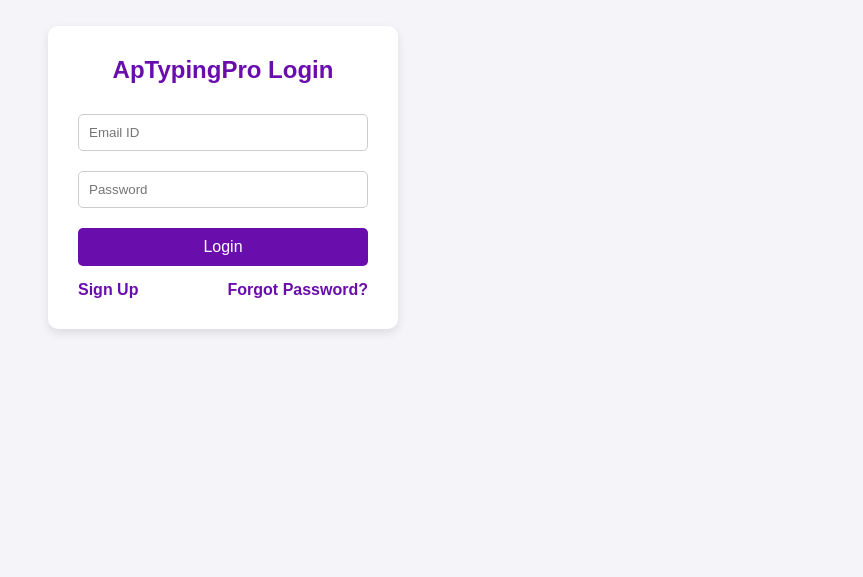
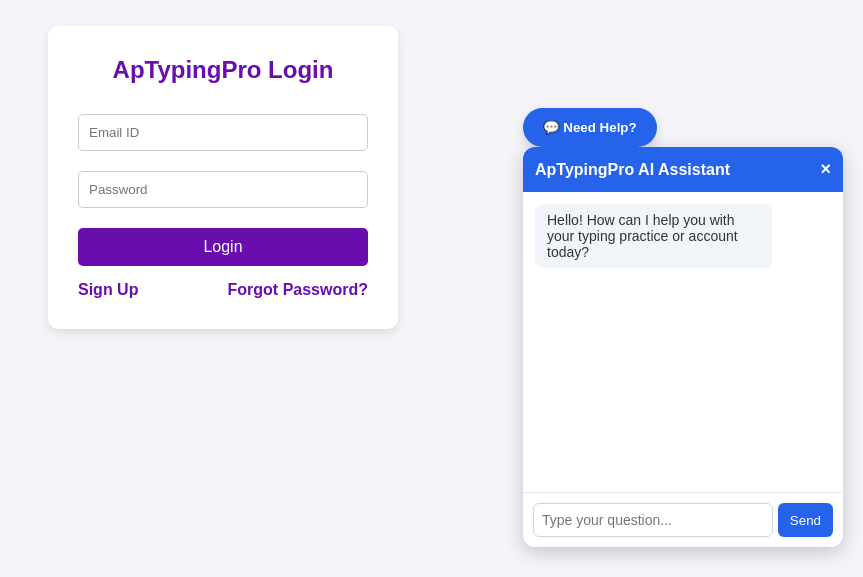
Before and after one commit to ankurparashar13/Neetypingpro, a website: page index.html in a window 1280 px wide. Shown: the part 223-800 px from the top of the page, without its empty margins (417-1280 px from the left). Drawn offline with Linux system fonts and the light colour scheme; no server answers.

Commit message:
Added AI chat widget

```diff
--- a/index.html
+++ b/index.html
@@ -431,5 +431,66 @@
         document.getElementById(modalId).style.display = 'none';
     }
 </script>
+<!-- AI Support Chatbot Widget -->
+<div id="ai-chat-widget" style="position: fixed; bottom: 20px; right: 20px; z-index: 9999;">
+    <button id="chat-toggle-btn" onclick="toggleChat()" style="background: #2563eb; color: white; border: none; border-radius: 50px; padding: 12px 20px; cursor: pointer; font-weight: bold; box-shadow: 0 4px 12px rgba(0,0,0,0.15);">💬 Need Help?</button>
+
+    <div id="chat-box" style="display: none; width: 320px; height: 400px; background: white; border-radius: 12px; box-shadow: 0 5px 20px rgba(0,0,0,0.2); display: flex; flex-direction: column; overflow: hidden; margin-bottom: 10px;">
+        <div style="background: #2563eb; color: white; padding: 12px; font-weight: bold; display: flex; justify-content: space-between; align-items: center;">
+            <span>ApTypingPro AI Assistant</span>
+            <span onclick="toggleChat()" style="cursor: pointer; font-size: 18px;">&times;</span>
+        </div>
+        <div id="chat-messages" style="flex: 1; padding: 12px; overflow-y: auto; font-size: 14px; color: #333; display: flex; flex-direction: column; gap: 8px;">
+            <div style="background: #f1f5f9; padding: 8px 12px; border-radius: 8px; max-width: 80%;">Hello! How can I help you with your typing practice or account today?</div>
+        </div>
+        <div style="padding: 10px; border-top: 1px solid #e2e8f0; display: flex; gap: 5px;">
+            <input type="text" id="chat-input" placeholder="Type your question..." style="flex: 1; padding: 8px; border: 1px solid #cbd5e1; border-radius: 6px; outline: none; font-size: 14px;" onkeypress="handleKeyPress(event)">
+            <button onclick="sendMessage()" style="background: #2563eb; color: white; border: none; padding: 8px 12px; border-radius: 6px; cursor: pointer;">Send</button>
+        </div>
+    </div>
+</div>
+
+<script>
+    function toggleChat() {
+        const box = document.getElementById('chat-box');
+        box.style.display = box.style.display === 'none' || box.style.display === '' ? 'flex' : 'none';
+    }
+
+    function handleKeyPress(e) {
+        if (e.key === 'Enter') sendMessage();
+    }
+
+    function sendMessage() {
+        const input = document.getElementById('chat-input');
+        const text = input.value.trim();
+        if (!text) return;
+
+        const messages = document.getElementById('chat-messages');
+
+        // User message
+        messages.innerHTML += `<div style="background: #2563eb; color: white; padding: 8px 12px; border-radius: 8px; max-width: 80%; align-self: flex-end;">${text}</div>`;
+        input.value = '';
+        messages.scrollTop = messages.scrollHeight;
+
+        // AI Automated Logic / Smart Responses
+        setTimeout(() => {
+            let reply = "For any payment or account issues, please check our footer policies or contact support at aptypingpro@gmail.com.";
+            const lower = text.toLowerCase();
+
+            if (lower.includes('hello') || lower.includes('hi')) {
+                reply = "Hi there! Welcome to ApTypingPro. How can I assist you with your typing test?";
+            } else if (lower.includes('price') || lower.includes('cost') || lower.includes('plan') || lower.includes('subscription')) {
+                reply = "We offer affordable premium plans for advanced typing tests and speed analytics. Check the pricing section on the homepage!";
+            } else if (lower.includes('refund') || lower.includes('cancel')) {
+                reply = "Please check our Cancellation & Refund Policy linked in the website footer for complete details.";
+            } else if (lower.includes('contact') || lower.includes('email') || lower.includes('support')) {
+                reply = "You can reach our automated support anytime right here, or via email at aptypingpro@gmail.com.";
+            }
+
+            messages.innerHTML += `<div style="background: #f1f5f9; padding: 8px 12px; border-radius: 8px; max-width: 80%;">${reply}</div>`;
+            messages.scrollTop = messages.scrollHeight;
+        }, 600);
+    }
+</script>
 </body>
 </html>
```
